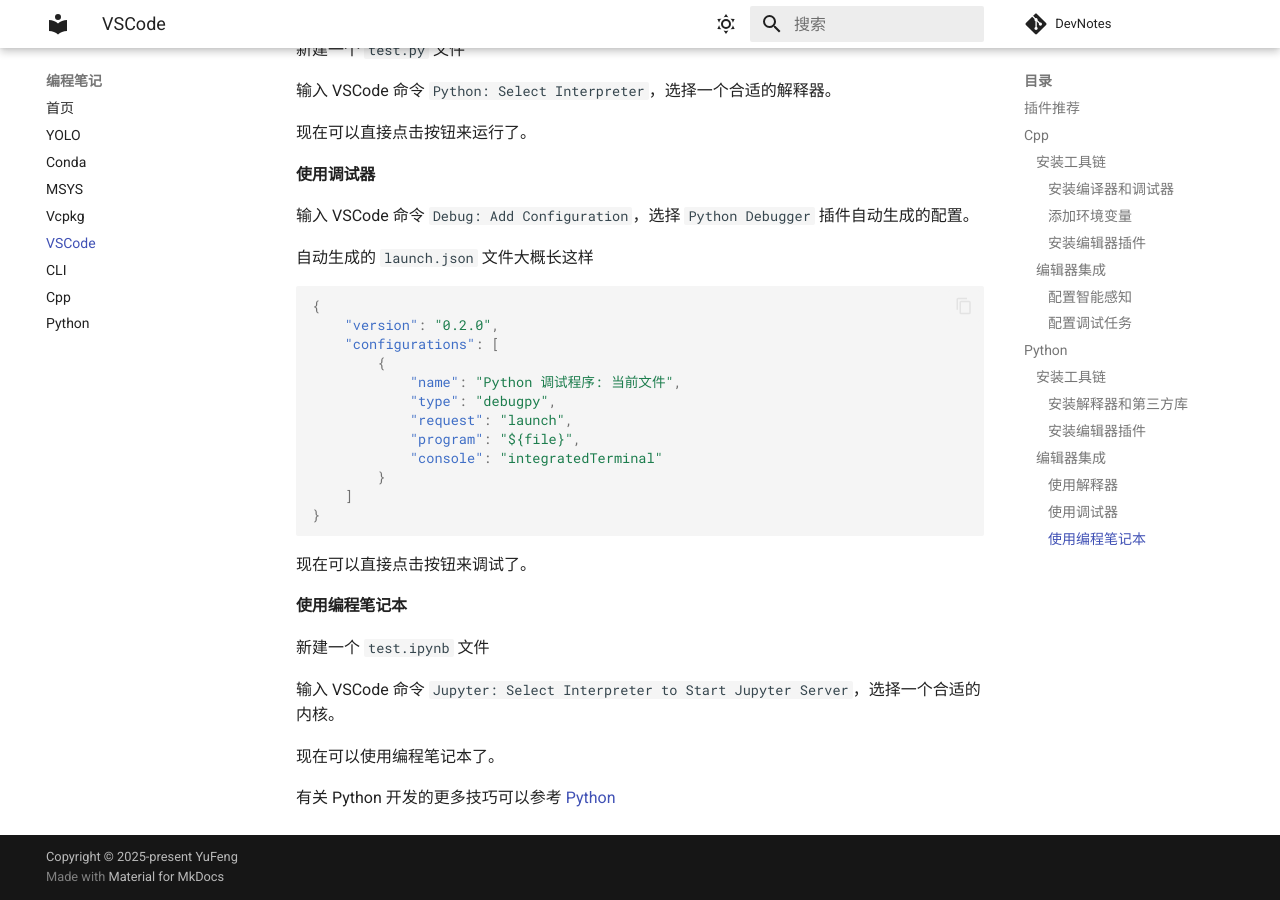
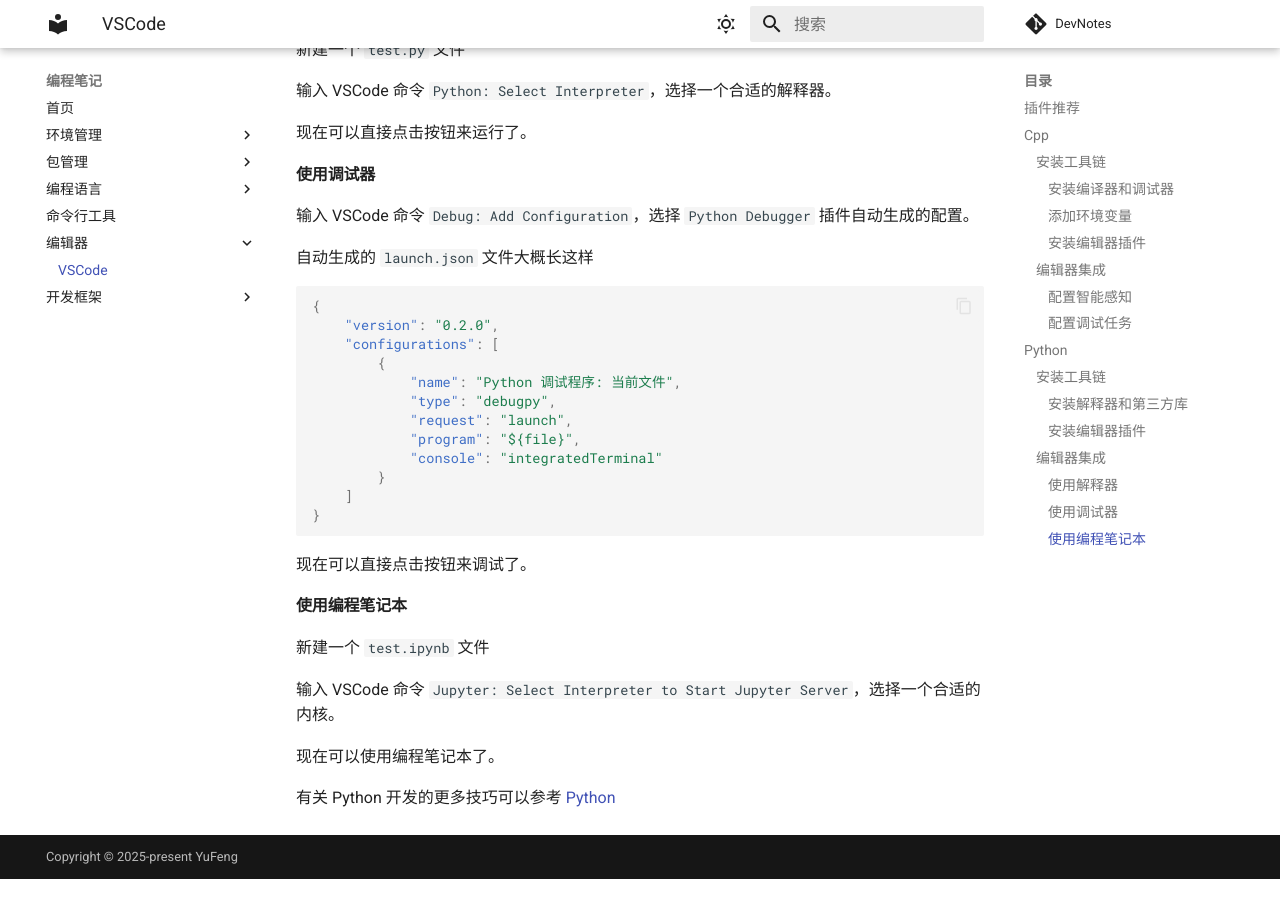
Before and after one commit to Juemuren/DevNotes, an MkDocs documentation site: the page built from docs/编辑器/VSCode.md, in a window 1280 px wide and 900 px high, scrolled down 3579 px. Built offline with MkDocs 1.6.1 and Material for MkDocs 9.7.7, drawn with Linux system fonts in a browser that asks for light colours; comment, search, counter and statistics services are not loaded; after the commit the page ends 4458 px from its top, so only the background shows below that.

Commit message:
更改了目录结构

```diff
--- a/docs/markdown/VSCode.md
+++ b/docs/编辑器/VSCode.md
@@ -10,7 +10,7 @@
 
 ### 安装工具链
 
-请确保已完成 [MSYS 的配置](MSYS.md)
+请确保已完成 [MSYS 的配置](../环境管理/MSYS.md)
 
 #### 安装编译器和调试器
 
@@ -142,7 +142,7 @@
 
 现在可以直接点击按钮来编译、运行和调试了。
 
-有关 C/C++ 开发的更多技巧可以参考 [Cpp](Cpp.md)
+有关 C/C++ 开发的更多技巧可以参考 [Cpp](../编程语言/Cpp.md)
 
 ## Python
 
@@ -150,7 +150,7 @@
 
 ### 安装工具链
 
-请确保已完成 [Conda 的配置](Conda.md)
+请确保已完成 [Conda 的配置](../环境管理/Conda.md)
 
 #### 安装解释器和第三方库
 
@@ -210,4 +210,4 @@
 
 现在可以使用编程笔记本了。
 
-有关 Python 开发的更多技巧可以参考 [Python](Python.md)
+有关 Python 开发的更多技巧可以参考 [Python](../编程语言/Python.md)
--- a/mkdocs.yml
+++ b/mkdocs.yml
@@ -26,9 +26,9 @@
     - header.autohide
     - navigation.tracking
     - navigation.top
+    - navigation.instant
+    - navigation.indexes
     - search.highlight
-    - search.share
-    - search.suggest
     - content.code.annotate
     - content.code.copy
   palette:
@@ -57,11 +57,20 @@
 
 nav:
   - 首页: "index.md"
-  - YOLO: "markdown/YOLO.md"
-  - Conda: "markdown/Conda.md"
-  - MSYS: "markdown/MSYS.md"
-  - Vcpkg: "markdown/Vcpkg.md"
-  - VSCode: "markdown/VSCode.md"
-  - CLI: "markdown/CLI.md"
-  - Cpp: "markdown/Cpp.md"
-  - Python: "markdown/Python.md"
+  - 环境管理:
+    - MSYS: "环境管理/MSYS.md"
+    - Conda: "环境管理/Conda.md"
+  - 包管理:
+    - Vcpkg: "包管理/Vcpkg.md"
+  - 编程语言:
+    - Cpp: "编程语言/Cpp.md"
+    - Python: "编程语言/Python.md"
+  - 命令行工具:
+    - CLI: "命令行工具/index.md"
+  - 编辑器:
+    - VSCode: "编辑器/VSCode.md"
+  - 开发框架:
+    - YOLO: "开发框架/YOLO.md"
+
+extra:
+  generator: false
```
Also changed, not shown: README.md (+0 -21 lines), docs/开发框架/YOLO.md (renamed from docs/markdown/YOLO.md, +2 -2 lines), docs/包管理/Vcpkg.md (renamed from docs/markdown/Vcpkg.md), docs/命令行工具/index.md (renamed from docs/markdown/CLI.md), docs/环境管理/Conda.md (renamed from docs/markdown/Conda.md), docs/环境管理/MSYS.md (renamed from docs/markdown/MSYS.md), docs/编程语言/Cpp.md (renamed from docs/markdown/Cpp.md), docs/编程语言/Python.md (renamed from docs/markdown/Python.md).
